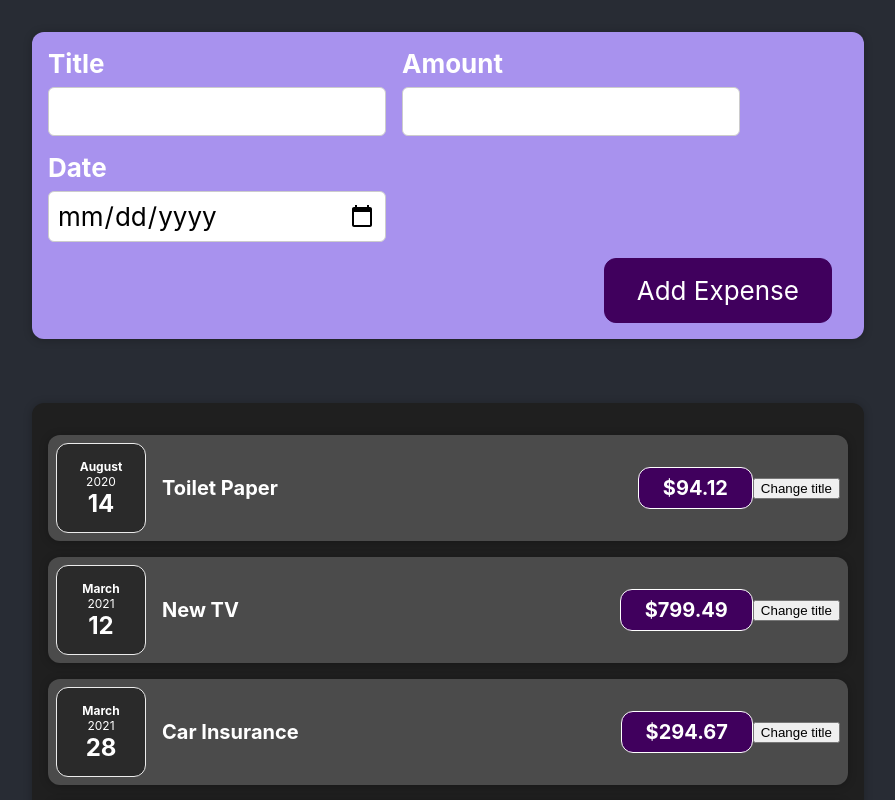
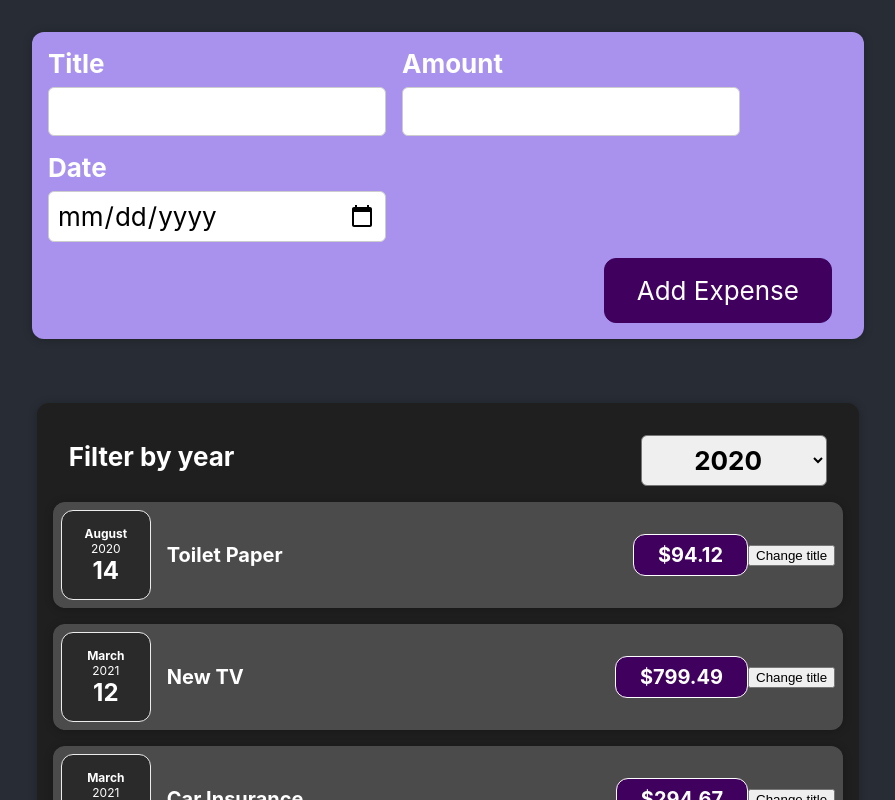
Before and after one commit to mariadrshv/udemy-react-app, a React (Create React App) app: page / in a window 1280 px wide. Shown: the top 800 px of the page, without its empty margins (192-1087 px from the left). Built offline with nearby package versions, Linux system fonts and the light colour scheme.

Commit message:
Added year filter

```diff
--- a/src/components/Expenses/Expenses.js
+++ b/src/components/Expenses/Expenses.js
@@ -1,14 +1,25 @@
+import React, {useState} from 'react';
 import './Expenses.css';
 import Card from '../UI/Card';
 import ExpenseItem from './ExpenseItem';
+import ExpensesFilter from '../NewExpense/ExpensesFilter'
 
 function Expenses ({expenses}) {
+    const [filteredYear, setFilteredYear] = useState('2020');
+
+    const filterChangedHandler = selectedYear => {
+        setFilteredYear(selectedYear);
+    };
+
     return (
-    <Card className='expenses'>
-        {expenses && expenses.map(exp=> (
-            <ExpenseItem key={exp.id} {...exp}/>
-        ))}
-    </Card>
+    <div>
+        <Card className='expenses'>
+        <ExpensesFilter selected={filteredYear} onChangeFilter={filterChangedHandler}/>
+            {expenses && expenses.map(exp=> (
+                <ExpenseItem key={exp.id} {...exp}/>
+            ))}
+        </Card>
+    </div>
     );
 }
 
--- /dev/null
+++ b/src/components/NewExpense/ExpensesFilter.css
@@ -0,0 +1,24 @@
+.expenses-filter {
+  color: white;
+  padding: 0 1rem;
+}
+
+.expenses-filter__control {
+  display: flex;
+  width: 100%;
+  align-items: center;
+  justify-content: space-between;
+  margin: 1rem 0;
+}
+
+.expenses-filter label {
+  font-weight: bold;
+  margin-bottom: 0.5rem;
+}
+
+.expenses-filter select {
+  font: inherit;
+  padding: 0.5rem 3rem;
+  font-weight: bold;
+  border-radius: 6px;
+}
--- /dev/null
+++ b/src/components/NewExpense/ExpensesFilter.js
@@ -0,0 +1,25 @@
+import React from 'react';
+
+import './ExpensesFilter.css';
+
+const ExpensesFilter = (props) => {
+  const dropdownChangeHandler = (event) => {
+    props.onChangeFilter(event.target.value);
+  };
+
+  return (
+    <div className='expenses-filter'>
+      <div className='expenses-filter__control'>
+        <label>Filter by year</label>
+        <select value={props.selected} onChange={dropdownChangeHandler}>
+          <option value='2022'>2022</option>
+          <option value='2021'>2021</option>
+          <option value='2020'>2020</option>
+          <option value='2019'>2019</option>
+        </select>
+      </div>
+    </div>
+  );
+};
+
+export default ExpensesFilter;
```
